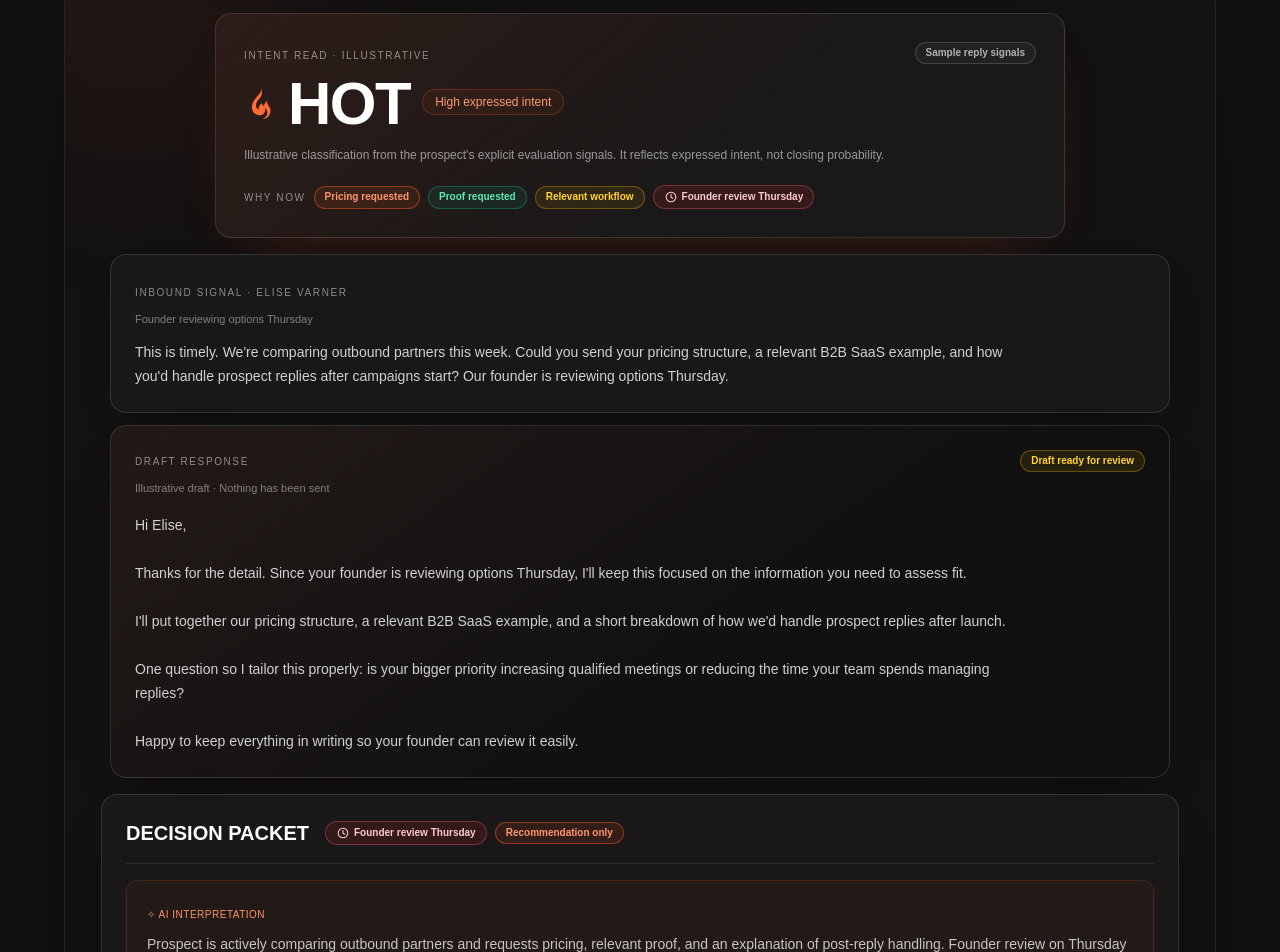
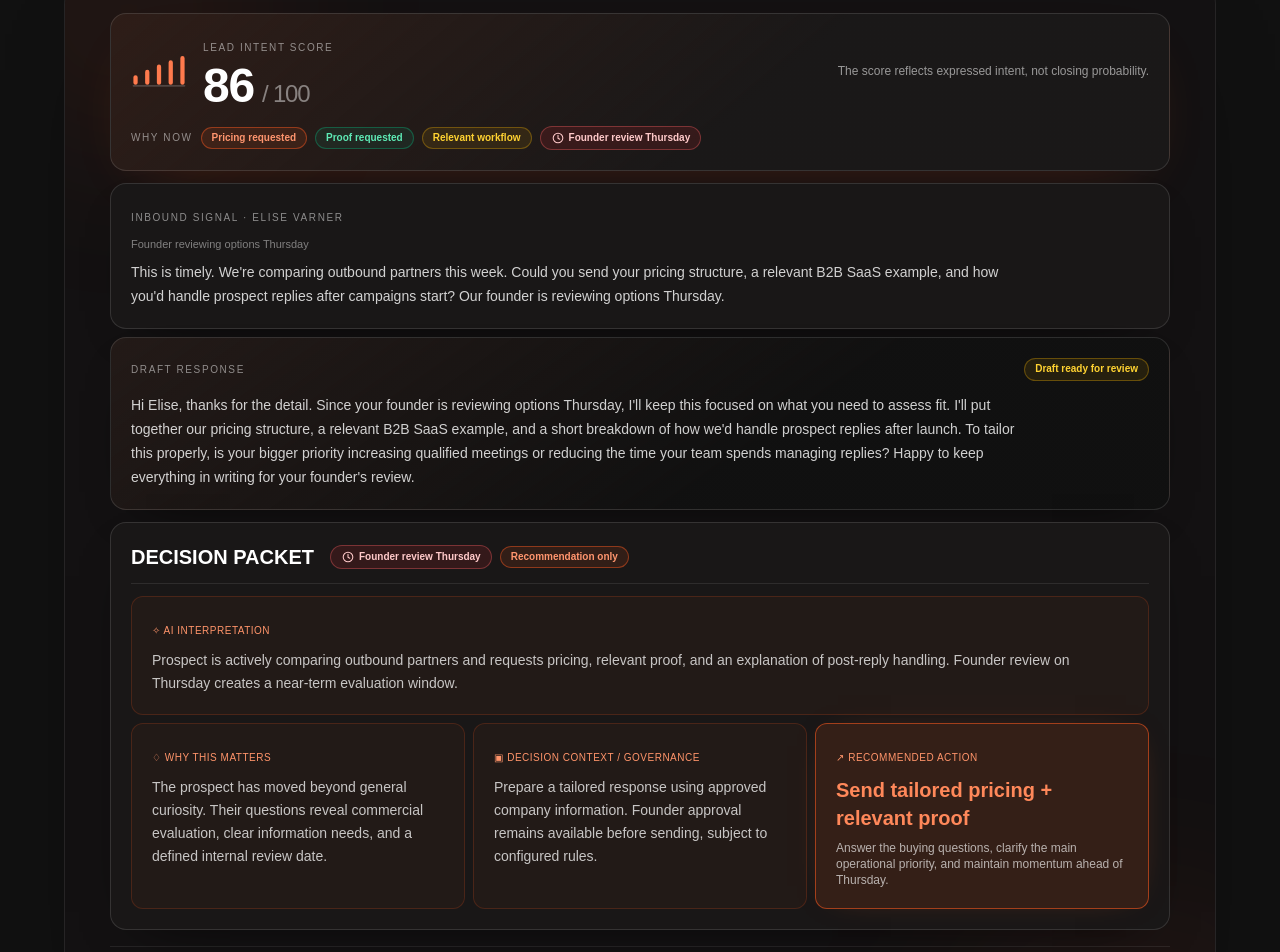
Before and after one commit to Frameleads/FrameLeads-Landing, a Next.js app: page / in a window 1280 px wide. Shown: the part 2496-3448 px from the top of the page. Built offline with nearby package versions, Linux system fonts and the light colour scheme; a web font is replaced by a local one.

Commit message:
Refine proof scores and alignment

```diff
--- a/src/components/MarketingProofCompositions.tsx
+++ b/src/components/MarketingProofCompositions.tsx
@@ -2,7 +2,7 @@ import type { ReactNode } from "react";
 import Image from "next/image";
 
 const eliseFeaturedReply = "This is timely. We're comparing outbound partners this week. Could you send your pricing structure, a relevant B2B SaaS example, and how you'd handle prospect replies after campaigns start? Our founder is reviewing options Thursday.";
-const eliseDraftResponse = `Hi Elise,\n\nThanks for the detail. Since your founder is reviewing options Thursday, I'll keep this focused on the information you need to assess fit.\n\nI'll put together our pricing structure, a relevant B2B SaaS example, and a short breakdown of how we'd handle prospect replies after launch.\n\nOne question so I tailor this properly: is your bigger priority increasing qualified meetings or reducing the time your team spends managing replies?\n\nHappy to keep everything in writing so your founder can review it easily.`;
+const eliseDraftResponse = "Hi Elise, thanks for the detail. Since your founder is reviewing options Thursday, I'll keep this focused on what you need to assess fit. I'll put together our pricing structure, a relevant B2B SaaS example, and a short breakdown of how we'd handle prospect replies after launch. To tailor this properly, is your bigger priority increasing qualified meetings or reducing the time your team spends managing replies? Happy to keep everything in writing for your founder's review.";
 
 /**
  * Marketing compositions assembled from isolated modules in actual FrameLeads UI.
@@ -48,16 +48,19 @@ function IntentBadge({ intent }: { intent: "HOT" | "WARM" | "COLD" }) {
   return <span className={"inline-flex shrink-0 items-center gap-1.5 rounded-full border px-2.5 py-1 text-[10px] font-bold tracking-wide " + styles[intent]}><IntentIcon intent={intent} className="size-3.5" />{intent}</span>;
 }
 
+function SignalStrength({ className = "" }: { className?: string }) {
+  return <svg aria-hidden="true" viewBox="0 0 52 30" fill="none" className={className}>
+    <path d="M4 25V20M15 25V15M26 25V10M37 25V6M48 25V2" stroke="currentColor" strokeWidth="4" strokeLinecap="round" />
+    <path d="M2 28h48" stroke="rgba(255,255,255,.18)" strokeWidth="1.5" strokeLinecap="round" />
+  </svg>;
+}
+
 function Frame({ children, className = "" }: { children: ReactNode; className?: string }) {
   return <div className={"relative isolate mx-auto mt-9 w-full overflow-hidden rounded-[28px] border border-white/[0.08] bg-[#131112] px-3 py-6 shadow-[0_32px_100px_-62px_rgba(0,0,0,0.9)] sm:px-6 sm:py-9 lg:px-9 " + className}>
     <div aria-hidden="true" className="pointer-events-none absolute -left-20 -top-28 h-72 w-72 rounded-full bg-[#FF5A1F]/[0.075] blur-[88px]" />
     <div aria-hidden="true" className="pointer-events-none absolute -bottom-40 right-[-7rem] h-72 w-96 rounded-full bg-[#FF5A1F]/[0.06] blur-[90px]" />
     <div className="relative z-10">{children}</div>
   </div>;
-}
-
-function EvidenceNote() {
-  return <p className="mt-6 text-center text-[11px] leading-relaxed text-white/35">FrameLeads product UI composition · Illustrative scenario data · No customer-performance claim</p>;
 }
 
 function ValueNote({ icon, text, className = "" }: { icon: string; text: string; className?: string }) {
@@ -99,7 +102,7 @@ function LeadCard({ avatar, name, intent, message, date, primary = false, urgenc
 export function GapProof() {
   return <Frame className="py-5 sm:py-8 lg:py-8">
     <div className="mx-auto mb-5 flex flex-wrap items-center justify-center gap-2.5 rounded-2xl border border-white/[0.11] bg-[#1C1919] px-3 py-3 sm:gap-4 sm:px-5">
-      <SmallLabel>INBOX TRIAGE · ILLUSTRATIVE SCENARIO</SmallLabel>
+      <SmallLabel>INBOX TRIAGE</SmallLabel>
       <span className="hidden h-5 w-px bg-white/[0.13] sm:block" />
       <Chip tone="orange">Received</Chip>
       <span className="text-xs text-white/60">Revenue priority</span>
@@ -127,29 +130,27 @@ export function GapProof() {
       <div><Chip tone="warm">Needs review</Chip></div>
     </Surface>
 
-    <div className="mt-5 grid gap-3 border-t border-white/[0.08] pt-4 lg:grid-cols-[1fr_1fr_auto] lg:items-center lg:gap-5">
-      <ValueNote icon="♨" text="Not every reply means the same thing." />
-      <ValueNote icon="◷" text="Arrival time is not revenue priority." />
+    <div className="mt-5 grid gap-3 border-t border-white/[0.08] pt-4 lg:grid-cols-[1fr_auto_1fr] lg:items-center lg:gap-5">
+      <ValueNote icon="♨" text="Not every reply means the same thing." className="lg:justify-self-start" />
+      <ValueNote icon="◷" text="Arrival time is not revenue priority." className="lg:justify-self-center" />
       <ValueNote icon="◆" text="High-priority exceptions stay visible." className="lg:justify-self-end" />
     </div>
   </Frame>;
 }
 
 function IntentCard() {
-  return <Surface className="mx-auto max-w-[850px] border-[#FF5A1F]/30 bg-[linear-gradient(140deg,rgba(255,90,31,0.09),rgba(26,24,24,0.96)_60%)] p-5 text-left shadow-[0_22px_65px_-35px_rgba(255,90,31,0.28)] sm:p-7">
-    <div className="flex flex-wrap items-start justify-between gap-3">
-      <div>
-        <SmallLabel>Intent read · illustrative</SmallLabel>
-        <div className="mt-2 flex flex-wrap items-center gap-3">
-          <IntentIcon intent="HOT" className="size-8 text-[#FF6B35]" />
-          <p className="font-heading text-5xl font-bold tracking-tight text-white sm:text-6xl">HOT</p>
-          <span className="mb-1 rounded-full border border-[#FF5A1F]/25 bg-[#FF5A1F]/[0.06] px-3 py-1 text-xs font-medium text-[#FF9A72]">High expressed intent</span>
+  return <Surface className="mx-auto max-w-[1060px] border-[#FF5A1F]/30 bg-[linear-gradient(140deg,rgba(255,90,31,0.09),rgba(26,24,24,0.96)_60%)] p-4 text-left shadow-[0_22px_65px_-35px_rgba(255,90,31,0.28)] sm:p-5">
+    <div className="flex flex-wrap items-center justify-between gap-x-6 gap-y-3">
+      <div className="flex items-center gap-4">
+        <SignalStrength className="h-8 w-14 shrink-0 text-[#FF7A4D]" />
+        <div>
+          <SmallLabel>Lead intent score</SmallLabel>
+          <p className="mt-1 font-heading text-4xl font-bold tracking-tight text-white sm:text-5xl"><span className="tabular-nums">86</span><span className="ml-2 text-xl font-medium text-white/45 sm:text-2xl">/ 100</span></p>
         </div>
       </div>
-      <Chip>Sample reply signals</Chip>
+      <p className="max-w-xl text-xs leading-relaxed text-white/55">The score reflects expressed intent, not closing probability.</p>
     </div>
-    <p className="mt-3 max-w-2xl text-xs leading-relaxed text-white/55">Illustrative classification from the prospect&apos;s explicit evaluation signals. It reflects expressed intent, not closing probability.</p>
-    <div className="mt-5 flex flex-wrap items-center gap-2">
+    <div className="mt-4 flex flex-wrap items-center gap-2">
       <SmallLabel>Why now</SmallLabel>
       <Chip tone="orange">Pricing requested</Chip>
       <Chip tone="green">Proof requested</Chip>
@@ -167,37 +168,36 @@ function PacketBlock({ label, children, emphasis = false }: { label: string; chi
 }
 
 export function DecisionLayerProof() {
-  return <Frame className="max-w-[1200px]">
+  return <Frame className="max-w-[1200px] py-5 sm:py-6">
     <IntentCard />
 
-    <div className="mx-auto mt-4 max-w-[1060px] space-y-3">
-      <Surface className="p-5 text-left sm:p-6">
+    <div className="mx-auto mt-3 max-w-[1060px] space-y-2">
+      <Surface className="p-4 text-left sm:p-5">
         <SmallLabel>Inbound signal · Elise Varner</SmallLabel>
         <p className="mt-2 text-[11px] text-white/45">Founder reviewing options Thursday</p>
-        <p className="mt-3 max-w-4xl text-sm leading-6 text-white/80">{eliseFeaturedReply}</p>
+        <p className="mt-2 max-w-4xl text-sm leading-6 text-white/80">{eliseFeaturedReply}</p>
       </Surface>
-      <Surface className="border-[#FF5A1F]/25 bg-[linear-gradient(145deg,rgba(255,90,31,0.045),rgba(16,16,16,0.96)_62%)] p-5 text-left sm:p-6">
+      <Surface className="border-[#FF5A1F]/25 bg-[linear-gradient(145deg,rgba(255,90,31,0.045),rgba(16,16,16,0.96)_62%)] p-4 text-left sm:p-5">
         <div className="flex flex-wrap items-center justify-between gap-3">
           <SmallLabel>Draft response</SmallLabel>
           <Chip tone="warm">Draft ready for review</Chip>
         </div>
-        <p className="mt-2 text-[11px] text-white/45">Illustrative draft · Nothing has been sent</p>
-        <p className="mt-4 max-w-4xl whitespace-pre-line text-sm leading-6 text-white/80">{eliseDraftResponse}</p>
+        <p className="mt-3 max-w-4xl text-sm leading-6 text-white/80">{eliseDraftResponse}</p>
       </Surface>
     </div>
 
-    <Surface className="mx-auto mt-4 max-w-[1100px] border-[#FF5A1F]/35 bg-[#191414] p-4 text-left sm:p-6">
-      <div className="flex flex-wrap items-center gap-2 border-b border-white/[0.09] pb-4">
+    <Surface className="mx-auto mt-3 max-w-[1060px] border-[#FF5A1F]/35 bg-[#191414] p-4 text-left sm:p-5">
+      <div className="flex flex-wrap items-center gap-2 border-b border-white/[0.09] pb-3">
         <h3 className="mr-2 font-heading text-lg font-bold uppercase text-white sm:text-xl">Decision Packet</h3>
         <Chip tone="red"><ClockIcon />Founder review Thursday</Chip>
         <Chip tone="orange">Recommendation only</Chip>
       </div>
-      <div className="mt-4">
+      <div className="mt-3">
         <PacketBlock label="✧ AI interpretation">
           Prospect is actively comparing outbound partners and requests pricing, relevant proof, and an explanation of post-reply handling. Founder review on Thursday creates a near-term evaluation window.
         </PacketBlock>
       </div>
-      <div className="mt-3 grid gap-3 md:grid-cols-3">
+      <div className="mt-2 grid gap-2 md:grid-cols-3">
         <PacketBlock label="♢ Why this matters">
           The prospect has moved beyond general curiosity. Their questions reveal commercial evaluation, clear information needs, and a defined internal review date.
         </PacketBlock>
@@ -211,9 +211,9 @@ export function DecisionLayerProof() {
       </div>
     </Surface>
 
-    <div className="mx-auto mt-5 grid w-full max-w-[1060px] gap-3 border-t border-white/[0.08] pt-4 lg:grid-cols-[1fr_1fr_auto] lg:items-center lg:gap-5">
-      <ValueNote icon="✦" text="High intent is visible." />
-      <ValueNote icon="♢" text="The right reply is drafted." />
+    <div className="mx-auto mt-4 grid w-full max-w-[1060px] gap-3 border-t border-white/[0.08] pt-3 lg:grid-cols-[1fr_auto_1fr] lg:items-center lg:gap-5">
+      <ValueNote icon="✦" text="High intent is visible." className="lg:justify-self-start" />
+      <ValueNote icon="♢" text="The right reply is drafted." className="lg:justify-self-center" />
       <ValueNote icon="↗" text="Momentum is easier to keep." className="lg:justify-self-end" />
     </div>
   </Frame>;
@@ -258,7 +258,7 @@ export function SandboxProof() {
             <div className="min-h-24 rounded-lg border border-white/[0.14] bg-[#101010] p-3 text-sm text-white/45">Enter an inbound reply to test explicitly</div>
           </div>
         </div>
-        <div className="mt-5 inline-flex items-center gap-2 rounded-xl bg-[#FF5A1F] px-5 py-3 text-sm font-bold text-white shadow-[0_8px_27px_-10px_rgba(255,90,31,0.8)]" aria-label="Illustration of the Run Simulation control; not an interactive button"><span aria-hidden="true">▶</span> Run Simulation</div>
+        <div className="mt-5 inline-flex items-center gap-2 rounded-xl bg-[#FF5A1F] px-5 py-3 text-sm font-bold text-white shadow-[0_8px_27px_-10px_rgba(255,90,31,0.8)]" aria-label="Run Simulation preview; not interactive"><span aria-hidden="true">▶</span> Run Simulation</div>
       </Surface>
 
       <div className="flex min-w-0 flex-col gap-4">
@@ -286,11 +286,10 @@ export function SandboxProof() {
       </div>
     </div>
 
-    <div className="mt-6 grid gap-3 border-t border-white/[0.08] pt-5 sm:grid-cols-3">
-      <ValueNote icon="◎" text="Choose the decision to test." />
-      <ValueNote icon="☷" text="Explore confidence, risk and holds." />
-      <ValueNote icon="◇" text="Preview the governance route safely." />
+    <div className="mt-6 grid gap-3 border-t border-white/[0.08] pt-5 lg:grid-cols-[1fr_auto_1fr] lg:items-center lg:gap-5">
+      <ValueNote icon="◎" text="Choose the decision to test." className="lg:justify-self-start" />
+      <ValueNote icon="☷" text="Explore confidence, risk and holds." className="lg:justify-self-center" />
+      <ValueNote icon="◇" text="Preview the governance route safely." className="lg:justify-self-end" />
     </div>
-    <EvidenceNote />
   </Frame>;
 }
```
